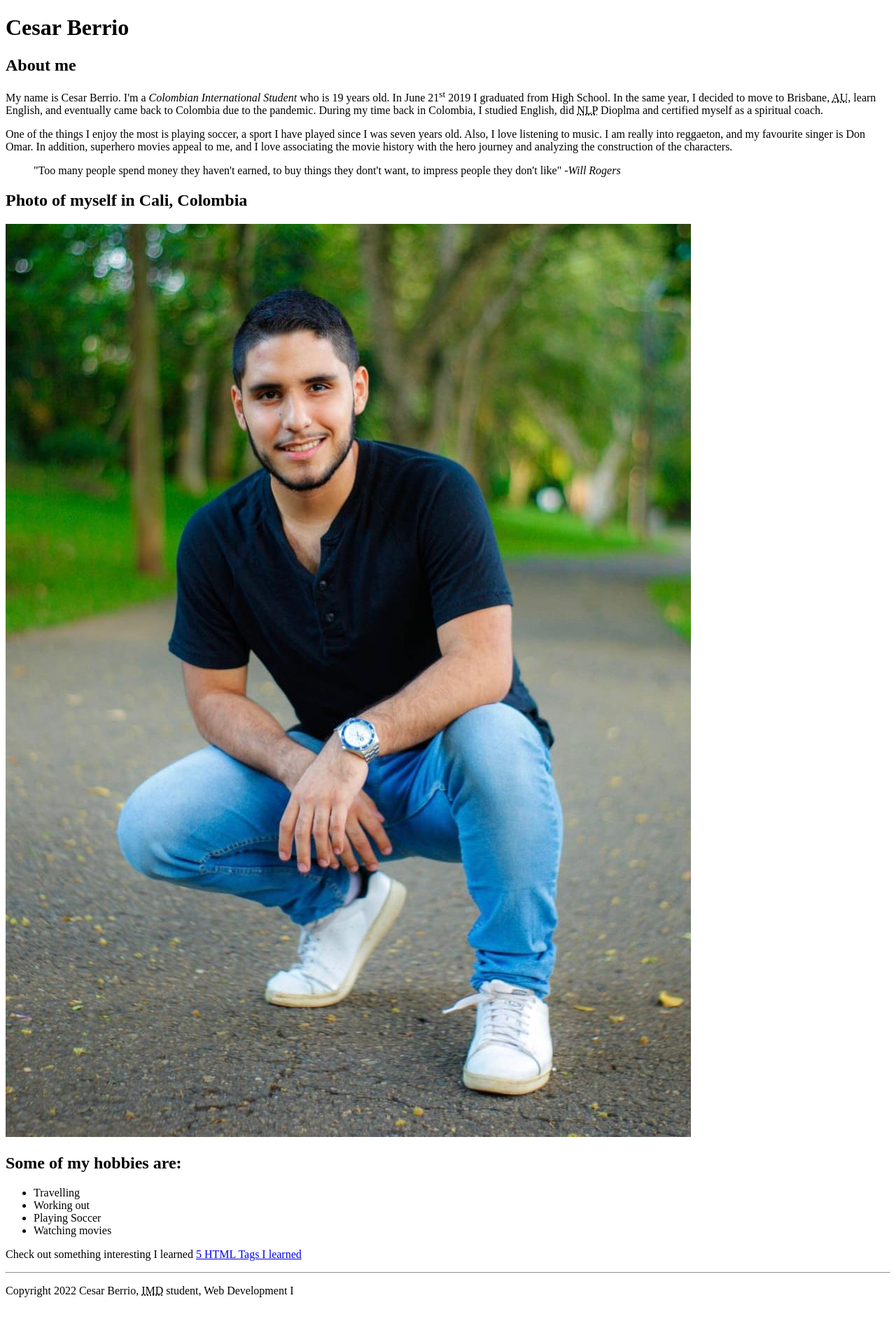
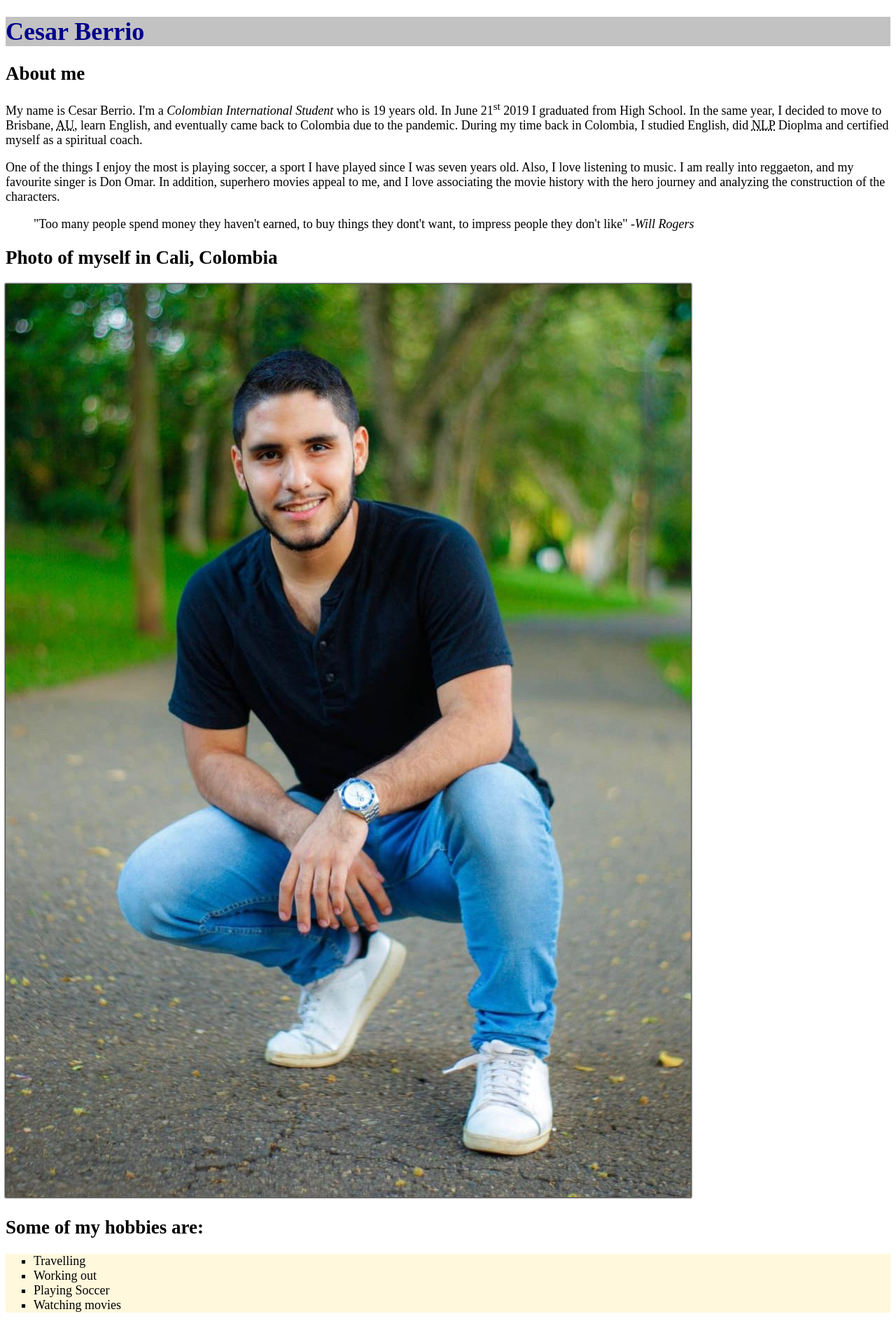
Before and after one commit to berr0161/berr0161.github.io, a plain HTML site: page html-assignment/index.html in a window 1280 px wide. Shown: the top 1888 px of the page at 70% size. Drawn offline with Linux system fonts and the light colour scheme.

Commit message:
creates css assignment

```diff
--- /dev/null
+++ b/html-assignment/css/main.css
@@ -0,0 +1,37 @@
+body {
+    font-size: 18px;
+}
+
+header, footer {
+    background-color: rgb(194, 194, 194);
+}
+
+.site-title {
+    color:darkblue
+}
+
+#my-image {
+    box-shadow: 0px 0px 2px 1px black;
+}
+
+
+dl:nth-child(2){
+    background-color:rgb(55, 255, 55)
+}
+
+ul {
+    background-color: cornsilk;
+    list-style-type: square;
+}
+
+
+a:link{
+    border-style: solid;
+    text-decoration: none;
+    background-color: chocolate;
+}
+
+a:hover, a:active{
+    background-color: cyan;
+    color:blueviolet
+}
--- a/html-assignment/index.html
+++ b/html-assignment/index.html
@@ -1,13 +1,18 @@
 <!DOCTYPE html>
-<html>
+<html lang="en">
     <head>
+        <meta charset="UTF-8">
+        <meta http-equiv="X-UA-Compatible" content="IE=edge">
+        <meta name="viewport" content="width=device-width, initial-scale=1.0">
+        <link href="css/main.css" rel="stylesheet">
         <title>Cesar Berrio</title>
     </head>
     <body>
         <header>
-            <h1>Cesar Berrio</h1>
-            <h2>About me</h2>
+            <h1 class="site-title">Cesar Berrio</h1>
         </header>
+        <section>
+        <h2>About me</h2>
           <p>My name is Cesar Berrio. I'm a <em>Colombian International Student</em> who is 19 years old. In June 21<sup>st</sup> 2019 I graduated from High School. In the same year, I decided to move to Brisbane, <abbr title= "Australia">AU</abbr>, learn English, and eventually came back to Colombia due to the pandemic. During my time back in Colombia, I studied English, did <abbr title= "Neuro Linguistic Programming" >NLP</abbr> Dioplma and certified myself as a spiritual coach. </p>
 
           <p>
@@ -18,9 +23,10 @@
             "Too many people spend money they haven't earned, to buy things they dont't want, to impress people they don't like"
             <cite>-Will Rogers</cite>
         </blockquote>
+        </section>
         <section>
             <h2>Photo of myself in Cali, Colombia</h2>
-            <img src="images/photo-of-cesar-in-cali.jpeg" alt= "photo of cesar in cali">
+            <img id="my-image" src="images/photo-of-cesar-in-cali.jpeg" alt= "photo of cesar in cali">
         </section>
         <section>
             <h2>Some of my hobbies are:</h2>
```
Also changed, not shown: html-assignment/notes.html (+10 -7 lines).
